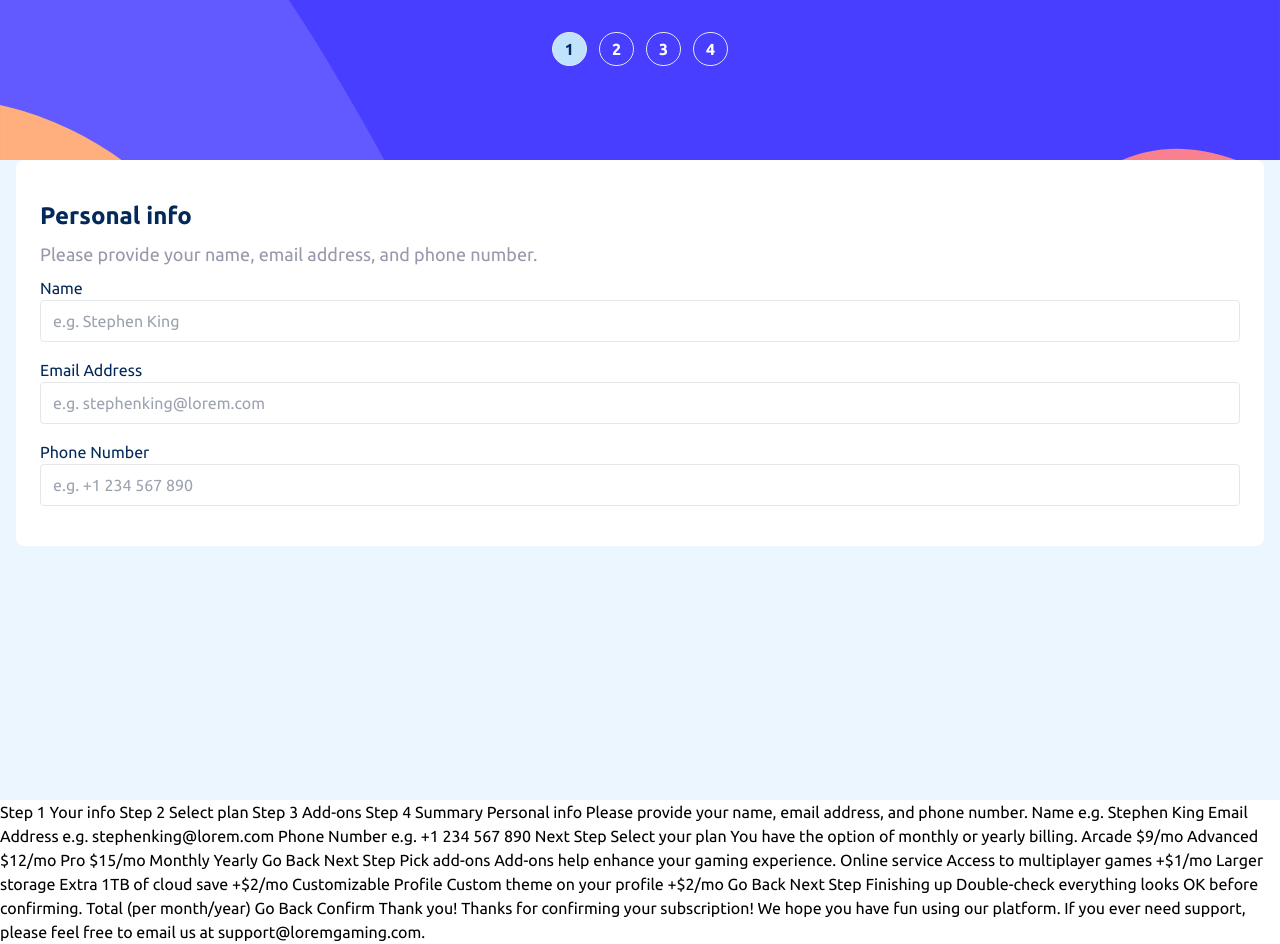
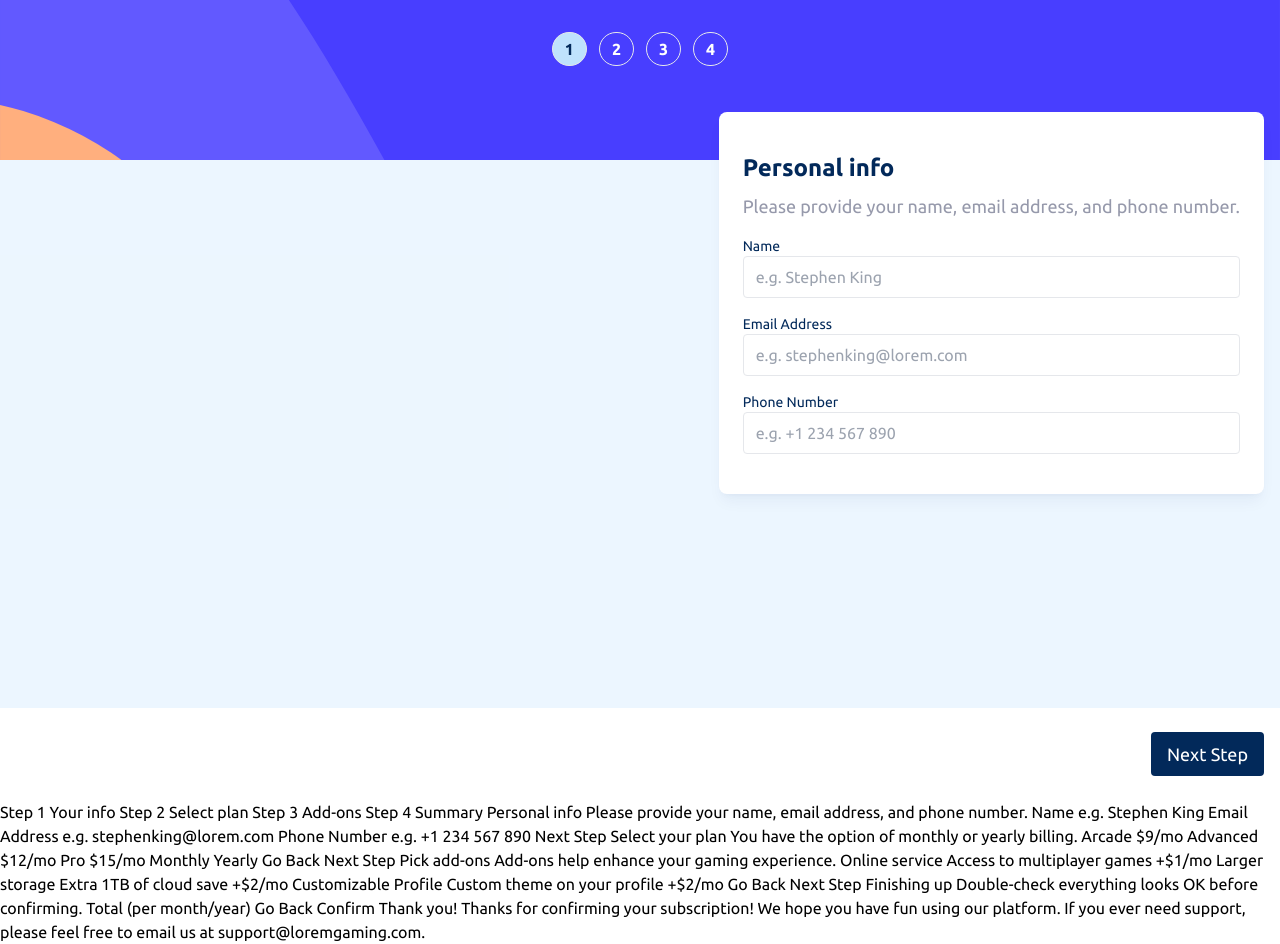
Before and after one commit to miguehenriquez/fem-multi-step-form, an Angular app: page /personal-info in a window 1280 px wide. Built offline with nearby package versions, Linux system fonts and the light colour scheme.

Commit message:
add positioning for main section and add next step button

```diff
--- a/src/app/app.component.html
+++ b/src/app/app.component.html
@@ -1,4 +1,4 @@
-<div class="h-screen">
+<div class="h-screen relative">
   <header class="bg-sidebar-mobile bg-cover bg-no-repeat h-1/5">
     <div class="flex justify-center">
       <nav class="mt-8 flex gap-3">
@@ -8,10 +8,20 @@
       </nav>
     </div>
   </header>
-  <main class="bg-c-light-blue/30 h-4/5">
-    <section class="bg-white mx-4 py-8 px-6 rounded-lg">
+  <main class="bg-c-light-blue/30 h-4/5 flex flex-col justify-end items-end">
+    <section
+      class="bg-white mx-4 py-8 px-6 rounded-lg absolute top-28 shadow-lg shadow-c-marine-blue/5"
+    >
       <router-outlet></router-outlet>
     </section>
+    <div class="w-full bg-c-white py-6 px-4 flex justify-end">
+      <a
+        href="#"
+        class="text-c-white bg-c-marine-blue py-2 text-lg px-4 rounded"
+      >
+        Next Step
+      </a>
+    </div>
   </main>
 </div>
 
--- a/src/app/personal-info/personal-info.component.html
+++ b/src/app/personal-info/personal-info.component.html
@@ -3,9 +3,9 @@
   <p class="text-lg text-c-cool-gray">
     Please provide your name, email address, and phone number.
   </p>
-  <form class="flex flex-col gap-4" action="#">
+  <form class="flex flex-col gap-4 mt-2" action="#">
     <div class="flex flex-col">
-      <label class="text-c-marine-blue" for="name"> Name </label>
+      <label class="text-c-marine-blue text-sm" for="name"> Name </label>
       <input
         id="name"
         name="name"
@@ -15,7 +15,9 @@
       />
     </div>
     <div class="flex flex-col">
-      <label class="text-c-marine-blue" for="email"> Email Address </label>
+      <label class="text-c-marine-blue text-sm" for="email">
+        Email Address
+      </label>
       <input
         id="email"
         name="email"
@@ -25,7 +27,9 @@
       />
     </div>
     <div class="flex flex-col">
-      <label class="text-c-marine-blue" for="phoneNumber"> Phone Number </label>
+      <label class="text-c-marine-blue text-sm" for="phoneNumber">
+        Phone Number
+      </label>
       <input
         id="phoneNumber"
         name="phoneNumber"
```
